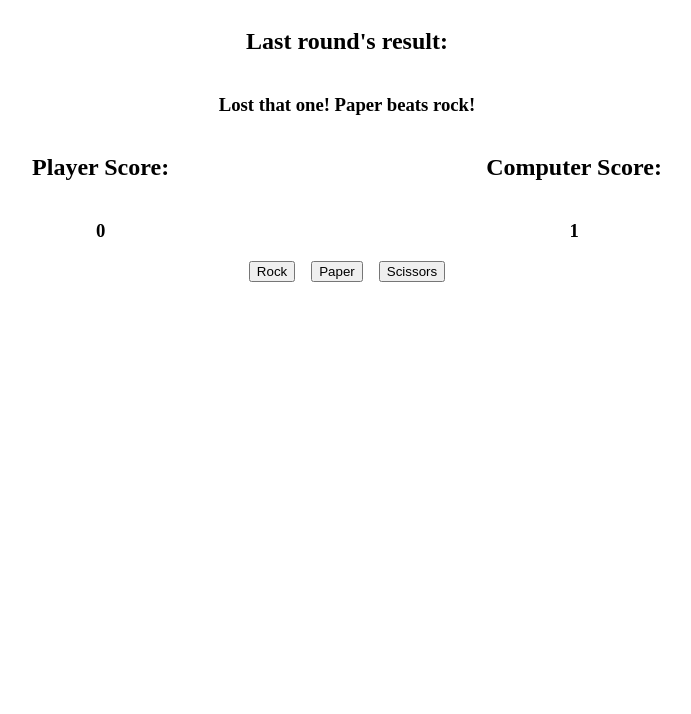
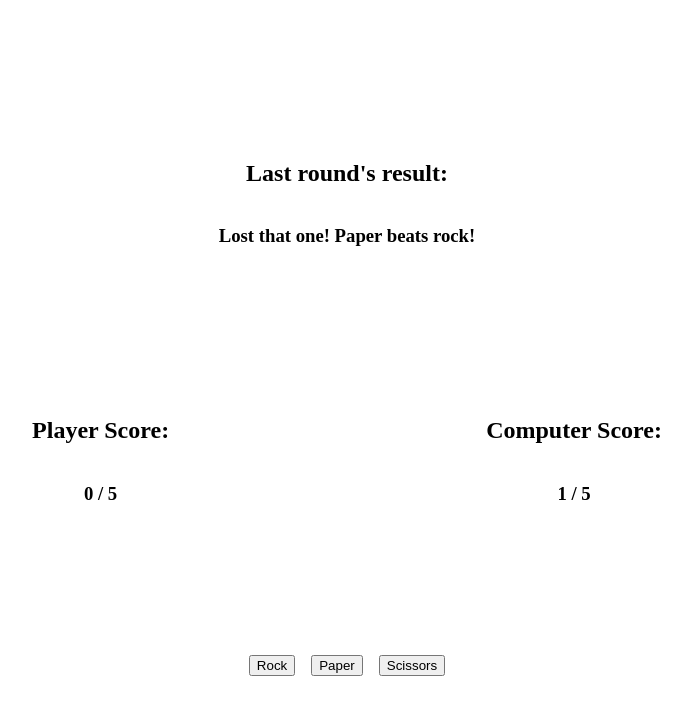
Before and after one commit to aRav3n/TOP.RockPaperScissors, a plain HTML site: page index.html in a window 1280 px wide. Both pictures are taken after a click on the button "Rock". Shown: the whole page, without its empty margins (293-984 px from the left). Drawn offline with Linux system fonts and the light colour scheme.

Commit message:
Clean up GUI

```diff
--- a/script.js
+++ b/script.js
@@ -10,6 +10,7 @@ const scissorsButton = document.querySelector('#scissors');
 const playerScoreDisplay = document.querySelector('#playerScore');
 const computerScoreDisplay = document.querySelector('#computerScore');
 const lastRoundResult = document.querySelector('#lastRoundResult');
+const winningScore = 5;
 
 function capitalizeFirstLetter (word) {
     let firstChar = word.charAt(0).toUpperCase();
@@ -61,8 +62,8 @@ function playOneRound(playerSelection) {
     } else {
         lastRoundResult.textContent = tieStatement;
     };
-    playerScoreDisplay.textContent = playerScore;
-    computerScoreDisplay.textContent = computerScore;
+    playerScoreDisplay.textContent = playerScore + ' / ' + winningScore;
+    computerScoreDisplay.textContent = computerScore + ' / ' + winningScore;
 };
 
 // Button clicks trigger a round
--- a/style.css
+++ b/style.css
@@ -1,3 +1,10 @@
+body {
+    justify-content: space-evenly;
+    display: flex;
+    flex-direction: column;
+    min-height: 100vh;
+}
+
 .buttonContainer {
     gap: 16px;
     justify-content: center;
```
